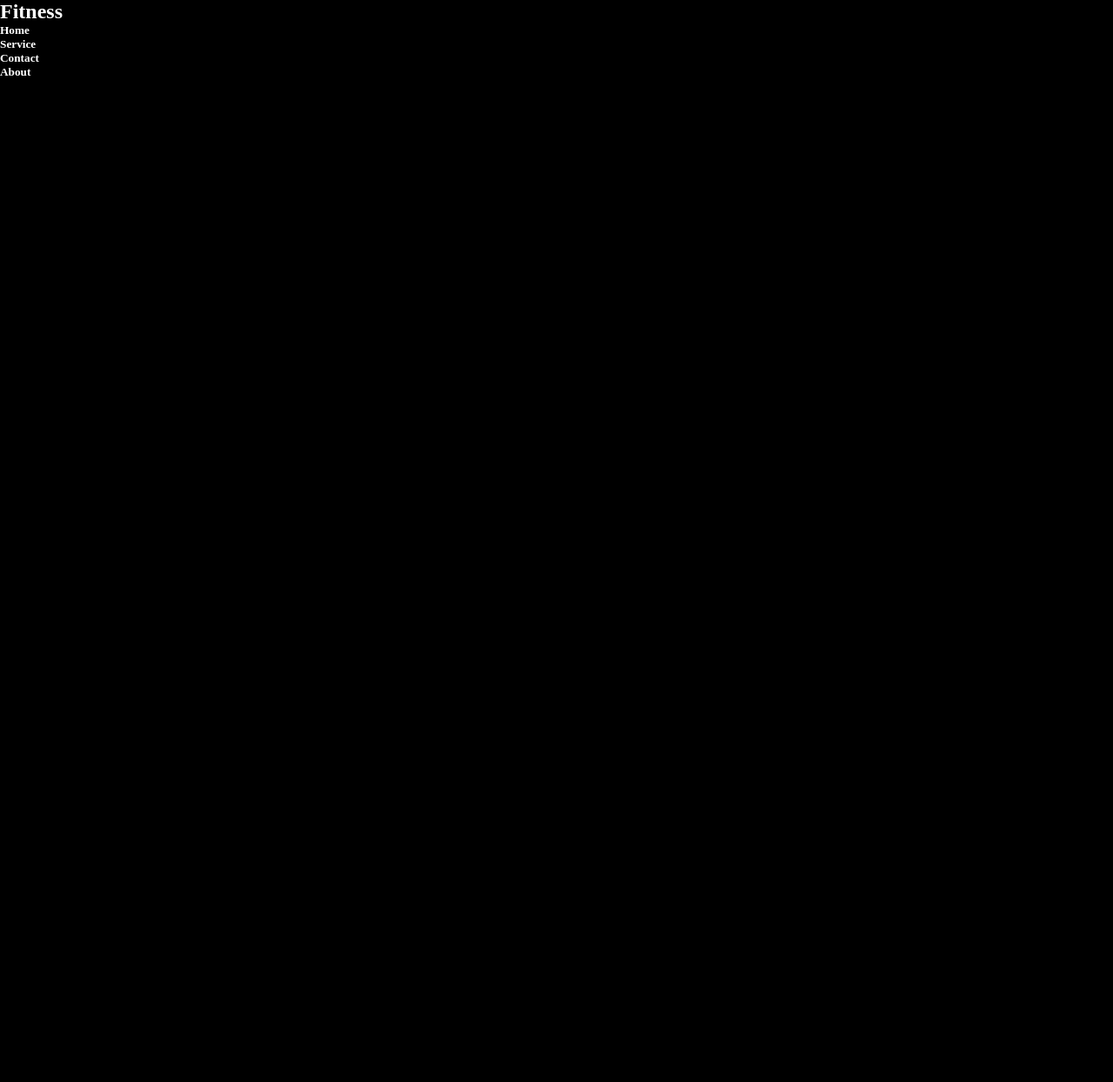
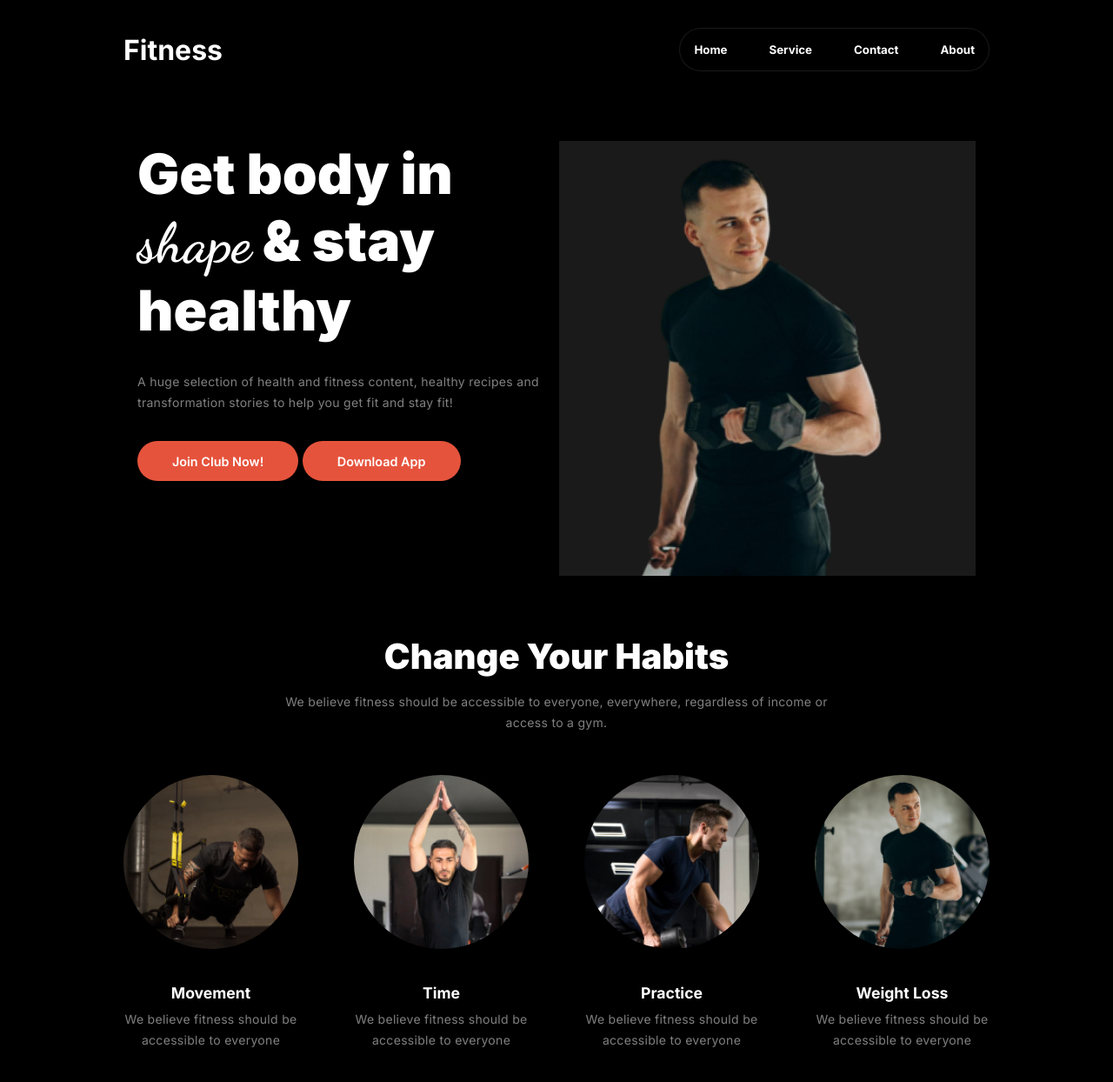
Before and after one commit to maruf-hasan-rion/versatile-ui-assign, a plain HTML site: page index.html in a window 1280 px wide. Shown: the whole page at 87% size. Before the commit the page ends 800 px from the top, so only its background shows below. Drawn offline with Linux system fonts and the light colour scheme.

Commit message:
2nd section done

```diff
--- a/index.html
+++ b/index.html
@@ -9,18 +9,73 @@
 </head>
 
 <body>
-    <header>
+    <header class="container">
         <nav>
-            <h2>Fitness</h2>
-            <div>
+            <h3 class="nav-title">Fitness</h3>
+            <div class="nav-items">
                 <h5>Home</h5>
                 <h5>Service</h5>
                 <h5>Contact</h5>
                 <h5>About</h5>
             </div>
         </nav>
+        <section class="header-info">
+            <!-- <div class="header-info-div"> -->
+            <div class="header-info-left">
+                <h1>Get body in <span>shape</span> & stay healthy</h1>
+                <p class="title-description">A huge selection of health and fitness content, healthy recipes and
+                    transformation stories to help
+                    you
+                    get fit and stay fit!</p>
+                <button>Join Club Now!</button>
+                <button>Download App</button>
+            </div>
+            <div class="header-info-right header-info-right ">
+                <!-- <div>
+                    <h3>500+</h3>
+                    <p>Free Workout Videos</p>
+                </div>
+                <div>
+                    <h3>350+</h3>
+                    <p>Video tutorial</p>
+                </div> -->
+            </div>
+            <!-- </div> -->
+
+        </section>
     </header>
-    <main></main>
+    <main>
+        <section class="container habits-section">
+            <h2 class="title">Change Your Habits</h2>
+            <p class="title-description p-width">We believe fitness should be accessible to everyone, everywhere,
+                regardless of
+                income or access to a gym.
+            </p>
+            <div class="habits">
+                <!-- .habit*4>img.habit-img+h4.habit-name+p.habit-description -->
+                <div class="habit">
+                    <img src="images/image 3.png" alt="" class="habit-img">
+                    <h4 class="habit-name">Movement</h4>
+                    <p class="title-description">We believe fitness should be accessible to everyone</p>
+                </div>
+                <div class="habit">
+                    <img src="images/image 2.png" alt="" class="habit-img">
+                    <h4 class="habit-name">Time</h4>
+                    <p class="title-description">We believe fitness should be accessible to everyone</p>
+                </div>
+                <div class="habit">
+                    <img src="images/image 4.png" alt="" class="habit-img">
+                    <h4 class="habit-name">Practice</h4>
+                    <p class="title-description">We believe fitness should be accessible to everyone</p>
+                </div>
+                <div class="habit">
+                    <img src="images/image 5.png" alt="" class="habit-img">
+                    <h4 class="habit-name">Weight Loss</h4>
+                    <p class="title-description">We believe fitness should be accessible to everyone</p>
+                </div>
+            </div>
+        </section>
+    </main>
     <footer></footer>
 </body>
 
--- a/style.css
+++ b/style.css
@@ -1,6 +1,151 @@
+@import url('https://fonts.googleapis.com/css2?family=Inter:wght@100..900&display=swap');
+@import url('https://fonts.googleapis.com/css2?family=Dancing+Script:wght@400..700&display=swap');
+
+/* font-family: "Dancing Script", cursive; */
 * {
+    font-family: "Inter", sans-serif;
     background: rgb(0, 0, 0);
     color: white;
     margin: 0;
     padding: 0;
 }
+
+.title {
+    font-size: 2.5rem;
+    font-weight: 900;
+}
+
+.title-description {
+    color: rgba(255, 255, 255, 0.5);
+    font-size: 14px;
+    font-weight: 400;
+    line-height: 24px;
+    letter-spacing: 0.3px;
+    text-align: center;
+}
+
+button {
+    border-radius: 2rem;
+    padding: 0.9rem 2.5rem;
+    background: rgb(230, 83, 60);
+    border: none;
+    font-size: 0.9rem;
+    font-weight: 600;
+}
+
+/* shared-style */
+.container {
+    max-width: 1060px;
+    margin: 20px auto;
+}
+
+/* header-section */
+/* header {
+    background: linear-gradient(180.00deg, rgb(17, 17, 17), rgba(119, 119, 119, 0) 100%);
+    height: 700px;
+} */
+
+nav {
+    display: flex;
+    align-items: center;
+    justify-content: space-between;
+    margin: 2rem;
+}
+
+.nav-title {
+    font-size: 2rem;
+}
+
+.nav-items {
+    display: flex;
+    gap: 3rem;
+    /* font-size: 1.1rem; */
+    box-sizing: border-box;
+    border: 1px solid rgba(255, 255, 255, 0.1);
+    border-radius: 39px;
+    padding: 1rem;
+
+}
+
+.header-info {
+    display: flex;
+    padding: 3rem;
+    /* margin-right: 3rem; */
+}
+
+.header-info-div {
+    display: flex;
+    width: calc(1060px/2);
+    padding: 3rem;
+}
+
+.header-info-left {}
+
+.header-info-left h1 {
+    font-size: 4rem;
+    font-weight: 900;
+    line-height: 120%;
+    letter-spacing: 0%;
+    text-align: left;
+}
+
+.header-info-left p {
+    margin: 2rem 0;
+    text-align: left;
+}
+
+span {
+    font-family: "Dancing Script", cursive;
+}
+
+.header-info-right {
+    /* box-sizing: border-box;
+    border: 1px solid rgba(255, 255, 255, 0.1);
+    border-radius: 12px;
+    backdrop-filter: blur(20px); */
+    background: rgba(255, 255, 255, 0.1);
+    background-image: url("images/Images\ 2.png");
+    background-repeat: no-repeat;
+    background-size: contain;
+    background-position: center;
+    width: 100%;
+    height: 500px;
+
+}
+
+/* main-section */
+.habits-section {
+    display: flex;
+    flex-direction: column;
+    gap: 1rem;
+    align-items: center;
+    justify-content: center;
+}
+
+.p-width {
+    width: 60%;
+}
+
+.habits {
+    display: flex;
+
+}
+
+.habit {
+    padding: 2rem;
+    display: flex;
+    flex-direction: column;
+}
+
+.habit img {
+    border-radius: 50%;
+    margin-bottom: 2rem;
+}
+
+.habit-name {
+    font-size: 1.1rem;
+    margin: 0.5rem;
+    text-align: center;
+
+
+}
```
